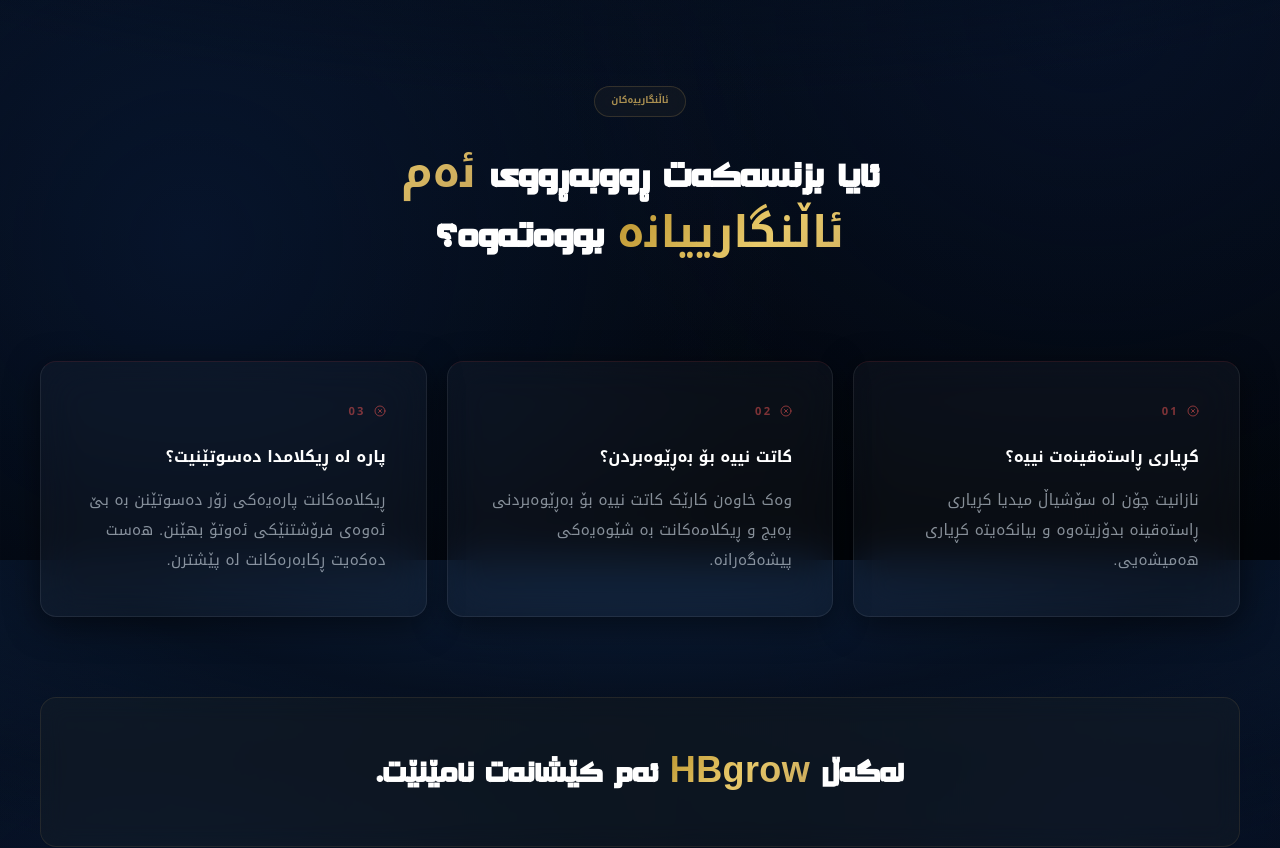
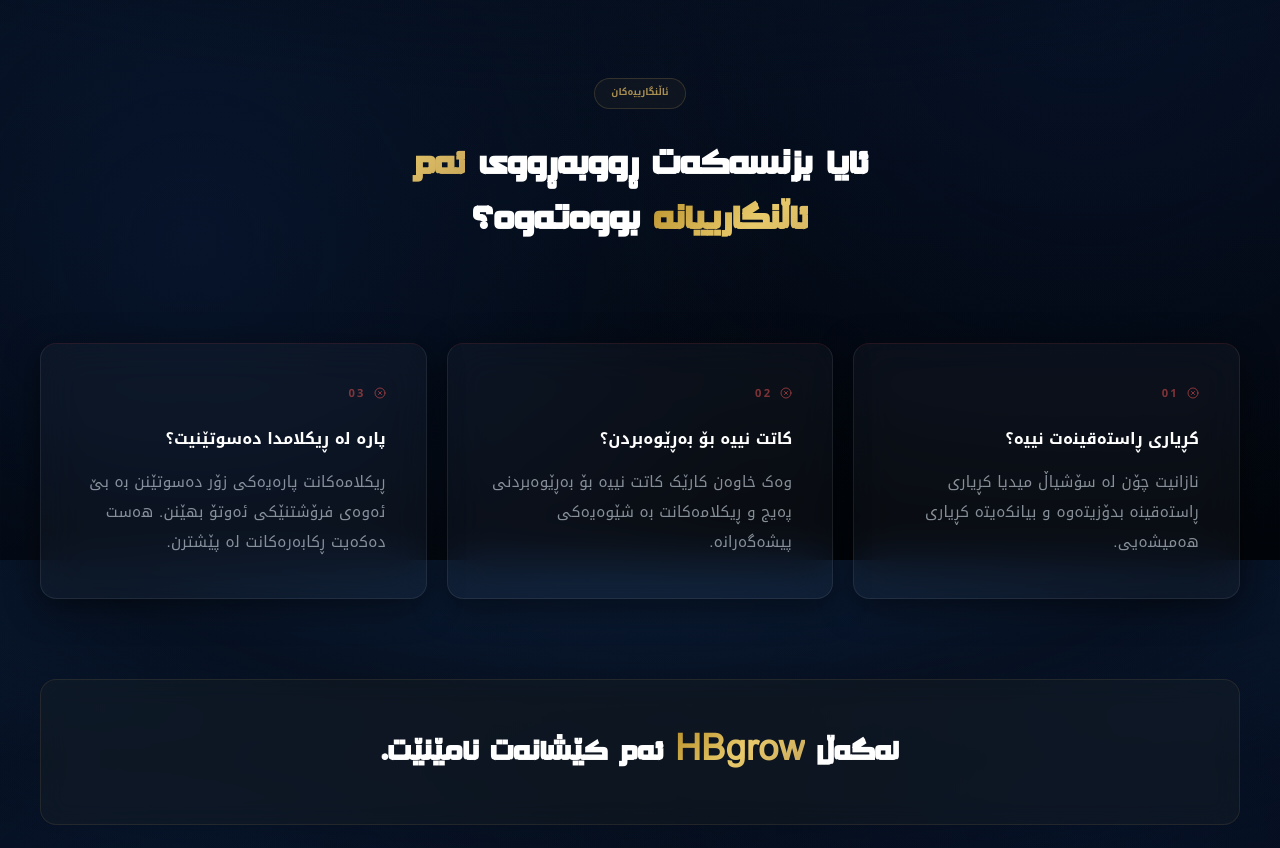
Before and after one commit to hastyar23/hbgrow-portfolio, a React (Vite) app: page / in a window 1280 px wide. Shown: the part 1040-1888 px from the top of the page. Built offline with nearby package versions, Linux system fonts and the light colour scheme.

Commit message:
fix: ensure span inherits heading font and apply Sarchia Bokan to all headings

```diff
--- a/src/index.css
+++ b/src/index.css
@@ -553,11 +553,11 @@ body {
 }
 
 /* ─── Fancy Heading Font ────────────────────────────────────── */
-h1, h2 {
+h1, h2, h3, h4, h5, h6 {
   font-family: 'Sarchia Bokan', 'Rabar', serif;
 }
 
-h3, h4, p, span, a, li, button {
+p, a, li, button, input, textarea {
   font-family: 'Noto Kufi Arabic', 'Rabar', sans-serif;
 }
 
```
